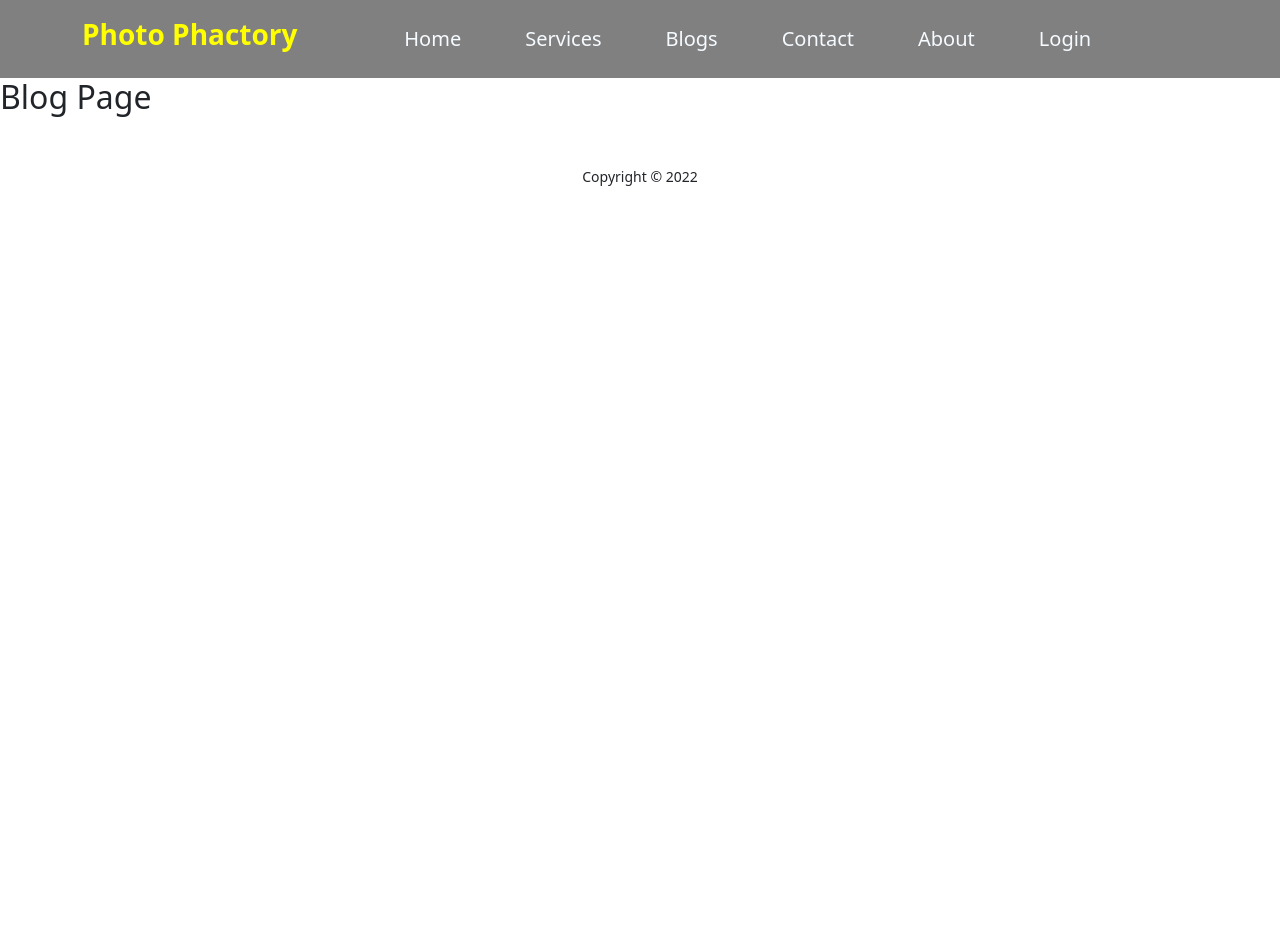
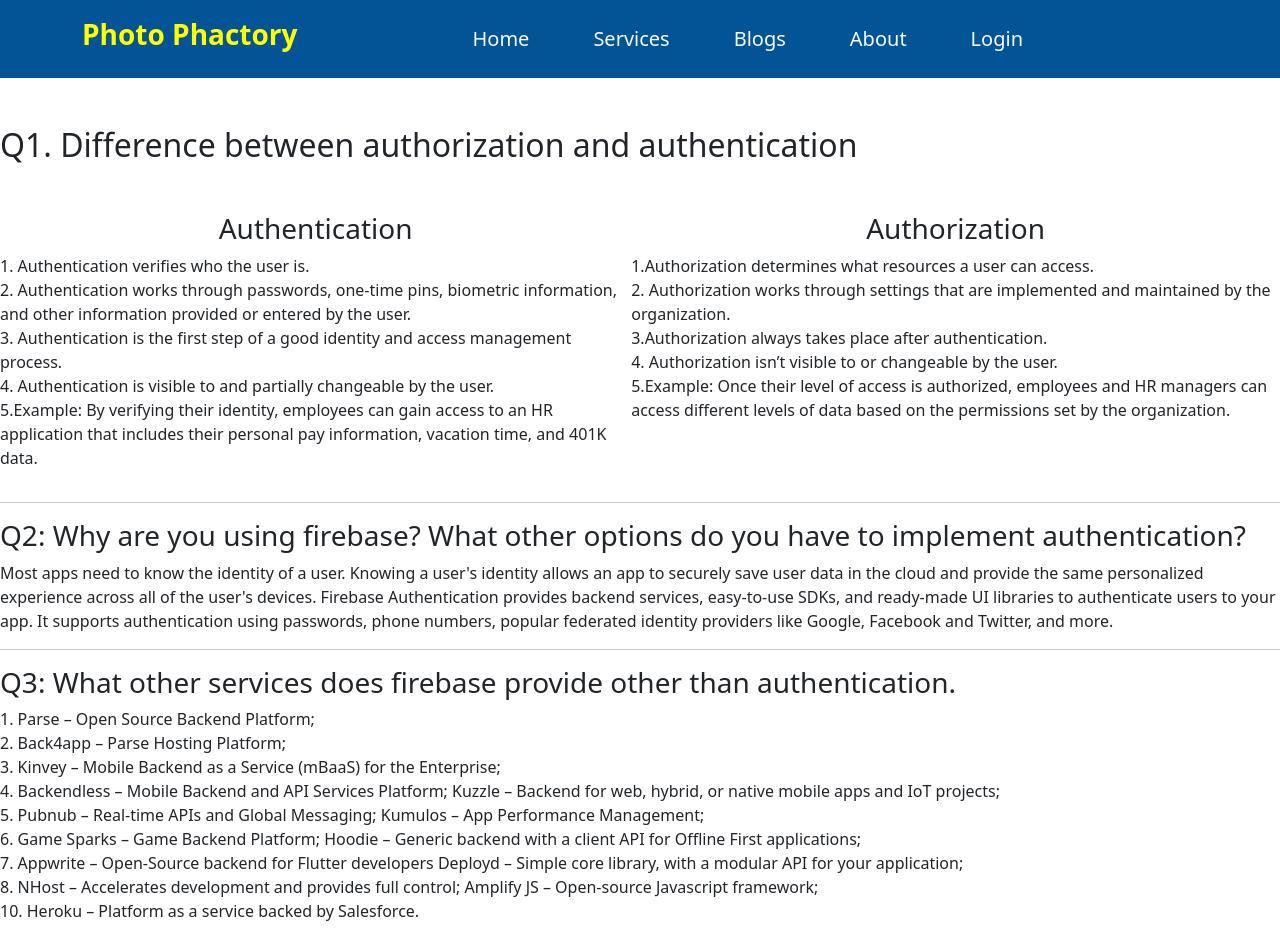
Before and after one commit to DevWithShakil/Gear---up, a React (Create React App) app: page /blogs in a window 1280 px wide. Shown: the top 952 px of the page. Before the commit the page ends 800 px from the top, so only its background shows below. Built offline with nearby package versions, Linux system fonts and the light colour scheme; no server answers.

Commit message:
about me updated

```diff
--- a/src/App.js
+++ b/src/App.js
@@ -9,7 +9,6 @@
 import Register from "./components/Pages/Login/Register/Register";
 import ServiceDetail from "./components/Pages/ServiceDetail/ServiceDetail";
 import Checkout from "./components/Pages/Checkout/Checkout";
-import Contact from "./components/Pages/Shared/Contact/Contact";
 import Footer from "./components/Pages/Shared/Footer/Footer";
 import Header from "./components/Pages/Shared/Header";
 import NotFound from "./components/Pages/Shared/NotFound/NotFound";
@@ -23,7 +22,6 @@
         <Route path="/about" element={<About />} />
         <Route path="/blogs" element={<Blogs />} />
         <Route path="/services" element={<Services />} />
-        <Route path="/contact" element={<Contact />} />
         <Route path="/login" element={<Login />} />
         <Route path="/register" element={<Register />} />
         <Route path="/service/:serviceId" element={<ServiceDetail />} />
--- /dev/null
+++ b/src/components/Pages/About/About.css
@@ -0,0 +1,9 @@
+.about-me {
+  margin-top: 30px;
+  border-radius: 50%;
+}
+.aboute-info {
+  width: 50%;
+  margin-left: 30%;
+  text-align: justify;
+}
--- a/src/components/Pages/About/About.js
+++ b/src/components/Pages/About/About.js
@@ -1,11 +1,31 @@
-import React from 'react';
-
+import React from "react";
+import me from "../../../assest/Me/me.png";
+import "./About.css";
 const About = () => {
-    return (
-        <div>
-             <h1>Its about Section</h1>
-        </div>
-    );
+  return (
+    <section>
+      <div>
+        <img className="about-me ms-4" src={me} alt="" />
+      </div>
+      <div className="aboute-info">
+        <h3 className="mb-5"> About Me</h3>
+        <p>
+          Hello I am Shakil Khan. I began using Wordpress when it first began.
+          I've spent most of my waking hours for the last ten years designing,
+          programming and operating Wordpress sites. One of my specialties is
+          taking an idea from scratch and creating a full-fledged platform. I go
+          beyond to produce sites with a unique, outstanding, contemporary
+          look-and-feel. With extensive knowledge of web mechanics, I'm able to
+          optimize complex integrations to require little-to-no maintenance
+          while running on their own for years. I am a PHP programmer at heart
+          and create features that are best suited for the job at hand, as
+          opposed to trying to fit a job into features that I can find in
+          pre-existing themes and plugins. I'm also attuned to performance
+          issues and do a lot of repurposing of plugins.
+        </p>
+      </div>
+    </section>
+  );
 };
 
 export default About;
--- a/src/components/Pages/Blogs/Blogs.js
+++ b/src/components/Pages/Blogs/Blogs.js
@@ -1,11 +1,84 @@
-import React from 'react';
+import React from "react";
 
 const Blogs = () => {
-    return (
+  return (
+    <div>
+      <h2 className="mt-5">
+        Q1. Difference between authorization and authentication
+      </h2>
+      <div className="d-flex mt-5">
         <div>
-            <h2>Blog Page</h2>
+          <h3 className="text-center">Authentication</h3>
+          <p>
+            1. Authentication verifies who the user is. <br /> 2. Authentication
+            works through passwords, one-time pins, biometric information, and
+            other information provided or entered by the user.
+            <br />
+            3. Authentication is the first step of a good identity and access
+            management process. <br />
+            4. Authentication is visible to and partially changeable by the
+            user. <br />
+            5.Example: By verifying their identity, employees can gain access to
+            an HR application that includes their personal pay information,
+            vacation time, and 401K data.
+          </p>
         </div>
-    );
+        <div>
+          <h3 className="text-center">Authorization</h3>
+          <p>
+            1.Authorization determines what resources a user can access. <br />
+            2. Authorization works through settings that are implemented and
+            maintained by the organization. <br />
+            3.Authorization always takes place after authentication. <br />
+            4. Authorization isn’t visible to or changeable by the user. <br />
+            5.Example: Once their level of access is authorized, employees and
+            HR managers can access different levels of data based on the
+            permissions set by the organization.
+          </p>
+        </div>
+      </div>
+      <hr />
+      <h3>
+        Q2: Why are you using firebase? What other options do you have to
+        implement authentication?
+      </h3>
+      <p>
+        Most apps need to know the identity of a user. Knowing a user's identity
+        allows an app to securely save user data in the cloud and provide the
+        same personalized experience across all of the user's devices. Firebase
+        Authentication provides backend services, easy-to-use SDKs, and
+        ready-made UI libraries to authenticate users to your app. It supports
+        authentication using passwords, phone numbers, popular federated
+        identity providers like Google, Facebook and Twitter, and more.
+      </p>
+      <hr />
+
+      <div>
+        <h3>
+          Q3: What other services does firebase provide other than
+          authentication.
+        </h3>
+        <p>
+          1. Parse – Open Source Backend Platform; <br />
+          2. Back4app – Parse Hosting Platform; <br />
+          3. Kinvey – Mobile Backend as a Service (mBaaS) for the Enterprise;{" "}
+          <br />
+          4. Backendless – Mobile Backend and API Services Platform; Kuzzle –
+          Backend for web, hybrid, or native mobile apps and IoT projects;{" "}
+          <br />
+          5. Pubnub – Real-time APIs and Global Messaging; Kumulos – App
+          Performance Management; <br />
+          6. Game Sparks – Game Backend Platform; Hoodie – Generic backend with
+          a client API for Offline First applications; <br />
+          7. Appwrite – Open-Source backend for Flutter developers Deployd –
+          Simple core library, with a modular API for your application; <br />
+          8. NHost – Accelerates development and provides full control; Amplify
+          JS – Open-source Javascript framework; <br />
+          10. Heroku – Platform as a service backed by Salesforce.
+        </p>
+      </div>
+    </div>
+  );
 };
 
 export default Blogs;
--- a/src/components/Pages/Home/Services.js
+++ b/src/components/Pages/Home/Services.js
@@ -14,7 +14,7 @@
   return (
     <div id="services" className="container">
       <div className="row">
-        <h1 className="text-primary text-center mt-5"> Our Services</h1>
+        <h1 className="text-primary text-center mt-5 mb-5"> Our Services</h1>
         <div className="services-container">
           {services.map((service) => (
             <Service key={service.id} service={service}></Service>
--- a/src/components/Pages/Shared/Contact/Contact.js
+++ /dev/null
@@ -1,11 +0,0 @@
-import React from 'react';
-
-const Conatct = () => {
-    return (
-        <div>
-            <h2>Contact page</h2>
-        </div>
-    );
-};
-
-export default Conatct;
--- a/src/components/Pages/Shared/Header.css
+++ b/src/components/Pages/Shared/Header.css
@@ -1,23 +1,23 @@
-.site-name{
+.site-name {
   font-weight: 800;
   color: yellow;
 }
 
-.navbar-nav a{
+.navbar-nav a {
   color: rgb(246, 251, 255);
   text-decoration: none;
   padding: 8px;
 }
 
-.navbar{
+.navbar {
   font-size: 20px;
-    background-color: gray;
+  background-color: #035397;
 }
-.navbar a:hover{
+.navbar a:hover {
   color: red;
   padding: 5px;
   border-radius: 5px;
   transform: scale(1.2);
   font-weight: 600;
-    transition: .5s;
+  transition: 0.5s;
 }
--- a/src/components/Pages/Shared/Header.js
+++ b/src/components/Pages/Shared/Header.js
@@ -22,7 +22,6 @@
           <Link to="/">Home</Link>
           <Link to="/services">Services</Link>
           <Link to="/blogs">Blogs</Link>
-          <Link to="/contact">Contact</Link>
           <Link to="/about">About</Link>
           {user ? (
             <button
```
Also changed, not shown: src/assest/Me/me.JPG (added), src/assest/Me/me.png (added), src/components/Pages/Shared/Contact/Contact.css (deleted). Lines whose indentation alone changed are shown as unchanged.
